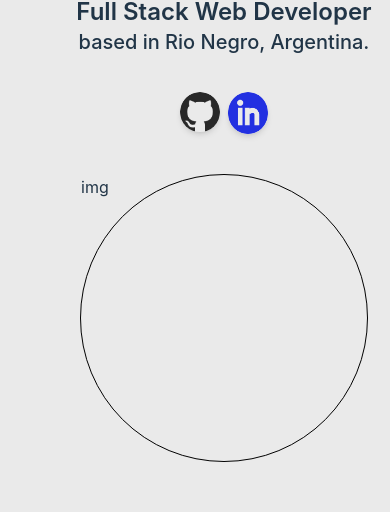
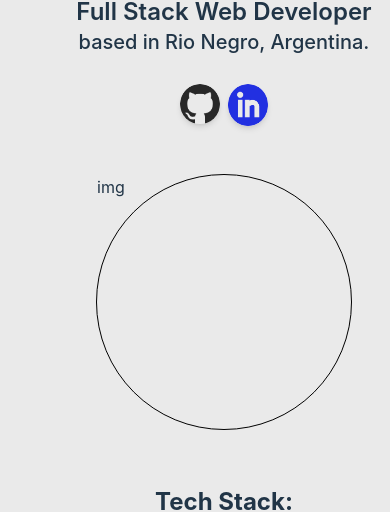
Before and after one commit to denisrold/Portfolio, a React (Vite) app in the folder portfolio/: page / in a window 390 px wide. Shown: the part 184-696 px from the top of the page. Built offline with nearby package versions, Linux system fonts and the light colour scheme.

Commit message:
Responsive view

```diff
--- a/portfolio/src/views/Contact.jsx
+++ b/portfolio/src/views/Contact.jsx
@@ -9,9 +9,9 @@ const ContactMe = (props,contactRef) =>{
     return(
         <div>
         <p ref={contactRef} className="h-24"></p>
-        <h1 className="text-4xl font-semibold mb-10 md:mb-24 lg:ml-6">Contact Me</h1>
+        <h1 className="text-4xl font-semibold mb-16 md:mb-24 lg:ml-6">Contact Me</h1>
         <div className="flex flex-col w-auto md:flex-row gap-8 md:gap-5 items-center md:justify-around lg:ml-8 mb-10 md:mb-32">
-            <div className={`${customTWS.customCard} "+" ${Styles.card}`}>
+            <div className={`${customTWS.customCard} "+" ${Styles.card} mb-6 md:mb-0`}>
                 <div className="flex flex-row space-x-4 pt-2 pl-3 gap-1">
                 <img src={iconMail} className="w-16 h-16 p-1  rounded-full shadow-xl" />
                     <div className="flex flex-col items-start pt-3">
@@ -20,7 +20,7 @@ const ContactMe = (props,contactRef) =>{
                     </div>
                 </div>
             </div>
-            <div className={`${customTWS.customCard} "+" ${Styles.card}`}>
+            <div className={`${customTWS.customCard} "+" ${Styles.card}  mb-10 md:mb-0 `}>
             <div className="flex flex-row space-x-4 pt-2 pl-3 gap-1">
                     <FontAwesomeIcon icon={faWhatsapp} className="w-16 h-16 p-1  rounded-full shadow-xl" />
                     <div className="flex flex-col items-start pt-3">
--- a/portfolio/src/views/Home.jsx
+++ b/portfolio/src/views/Home.jsx
@@ -2,15 +2,15 @@ import { IconsHAndlersHome } from "../components/iconsHandlers";
 
 const Home=()=>{
     return (
-        <main className='flex flex-col items-center md:mb-12 mb-14 md:flex-row md:justify-center lg:space-x-28 gap-8 lg:mb-20'>
+        <main className=' flex flex-col items-center md:mb-12 mb-14 md:flex-row md:justify-center lg:space-x-28 gap-8 lg:mb-20'>
             <div className='flex flex-col items-start text-start'>
                 <p className="font-bold text-4xl mt-auto">Hi there! i'm <span className='text-blue-700'>Denis</span></p>
                 <p className="ml-auto mr-auto text-2xl mt-2 text-start font-semibold lg:text-sm">Full Stack Web Developer <span className="hidden md:inline-block md:text-xl lg:text-sm">based in Rio Negro, Argentina.</span></p>
                 <span className="ml-auto mr-auto block left-auto row-auto text-xl font-medium md:hidden">based in Rio Negro, Argentina.</span>
-                <div className="ml-auto mr-auto mt-6 md-0 md:ml-0 md:mr-0">
+                <div className="ml-auto mr-auto mt-4 md:mt-6 md-0 md:ml-0 md:mr-0">
                 <IconsHAndlersHome />
                 </div>
-            <div className='w-72 ml-auto mr-auto h-72 mt-10 rounded-full md:hidden border border-black'>img</div>
+            <div className='w-64 ml-auto mr-auto h-64 mt-12 rounded-full md:hidden border border-black'>img</div>
             </div>
             <div className='hidden md:flex w-72 ml-auto mr-auto rounded-full h-72 mt-8 md:mt-0 border border-black'>img</div>
         </main>
```
